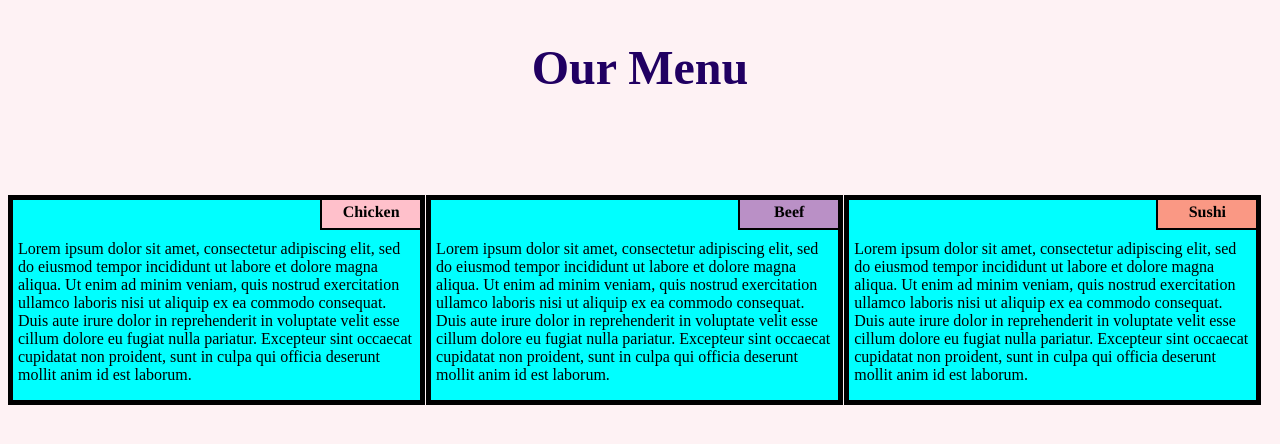
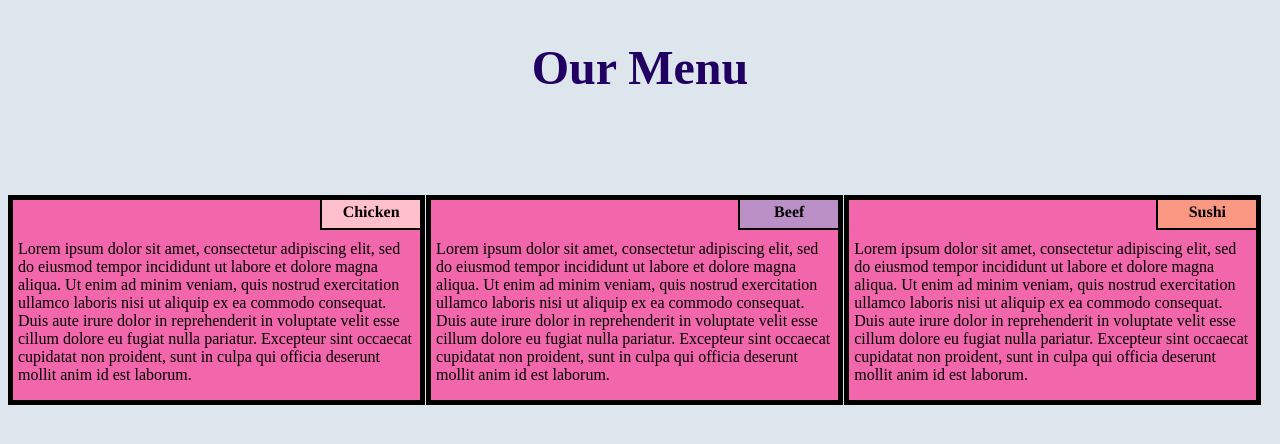
Before and after one commit to Sreenidhee/Module-2, a plain HTML site: page index.html in a window 1280 px wide. Drawn offline with Linux system fonts and the light colour scheme.

Commit message:
Update styles.css

```diff
--- a/styles.css
+++ b/styles.css
@@ -3,7 +3,7 @@
 }
 
 body{
-  background-color: #FEF2F4;
+  background-color: #DDE6ED;
 }
 
 .row{
@@ -126,7 +126,7 @@ h1{
 }
 
 .row > div{
-  background-color: #00FFFF;
+  background-color: #F266AB;
   position: relative;
 }
 
```
